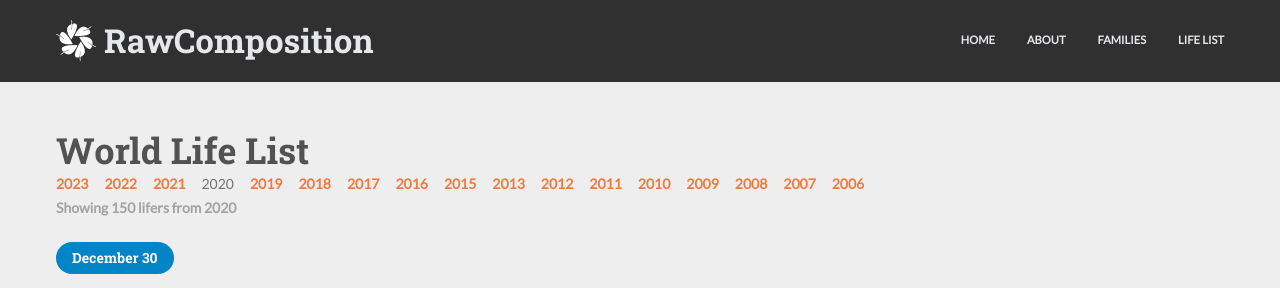
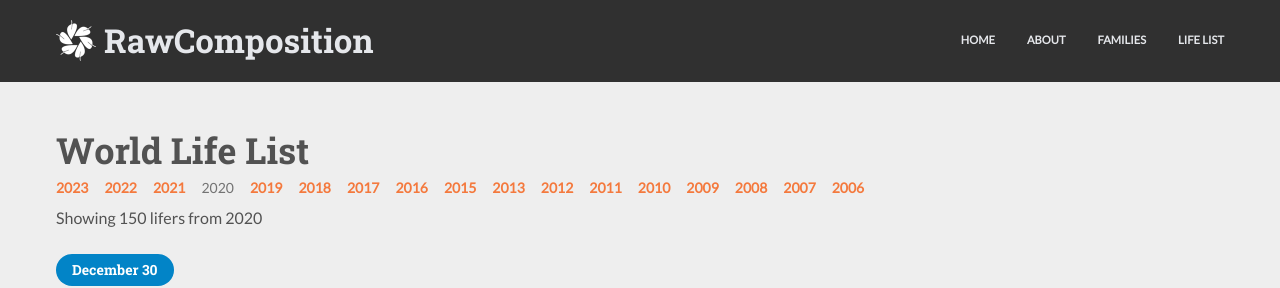
Before and after one commit to rawcomposition/rawcomposition.com, a Next.js app: page /lifelist/2020 in a window 1280 px wide. Shown: the top 288 px of the page. Built offline with nearby package versions, Linux system fonts and the light colour scheme; grey boxes are pictures that could not be loaded.

Commit message:
Update [year].tsx

```diff
--- a/pages/lifelist/[year].tsx
+++ b/pages/lifelist/[year].tsx
@@ -19,7 +19,6 @@ export default function LifelistPage({ data, year }: Props) {
   const prevYear = overview.years[yearIndex + 1];
 
   const total = data.reduce((acc, item) => acc + item.species.length, 0);
-  console.log(data);
 
   return (
     <>
@@ -29,7 +28,7 @@ export default function LifelistPage({ data, year }: Props) {
       <Header />
       <div className="container max-w-[1200px]">
         <h1 className="font-heading text-neutral-600 text-4xl mb-1">World Life List</h1>
-        <div className="flex gap-4 text-sm">
+        <div className="flex gap-x-4 gap-y-1 text-sm flex-wrap my-2">
           {overview.years.map((y) =>
             y === year ? (
               <span key={y} className="text-neutral-500">
@@ -42,7 +41,7 @@ export default function LifelistPage({ data, year }: Props) {
             )
           )}
         </div>
-        <p className="text-sm text-neutral-400 font-bold mt-1">
+        <p className="text-neutral-600 mt-1">
           Showing {total} lifers from {year}
         </p>
         <br />
```
